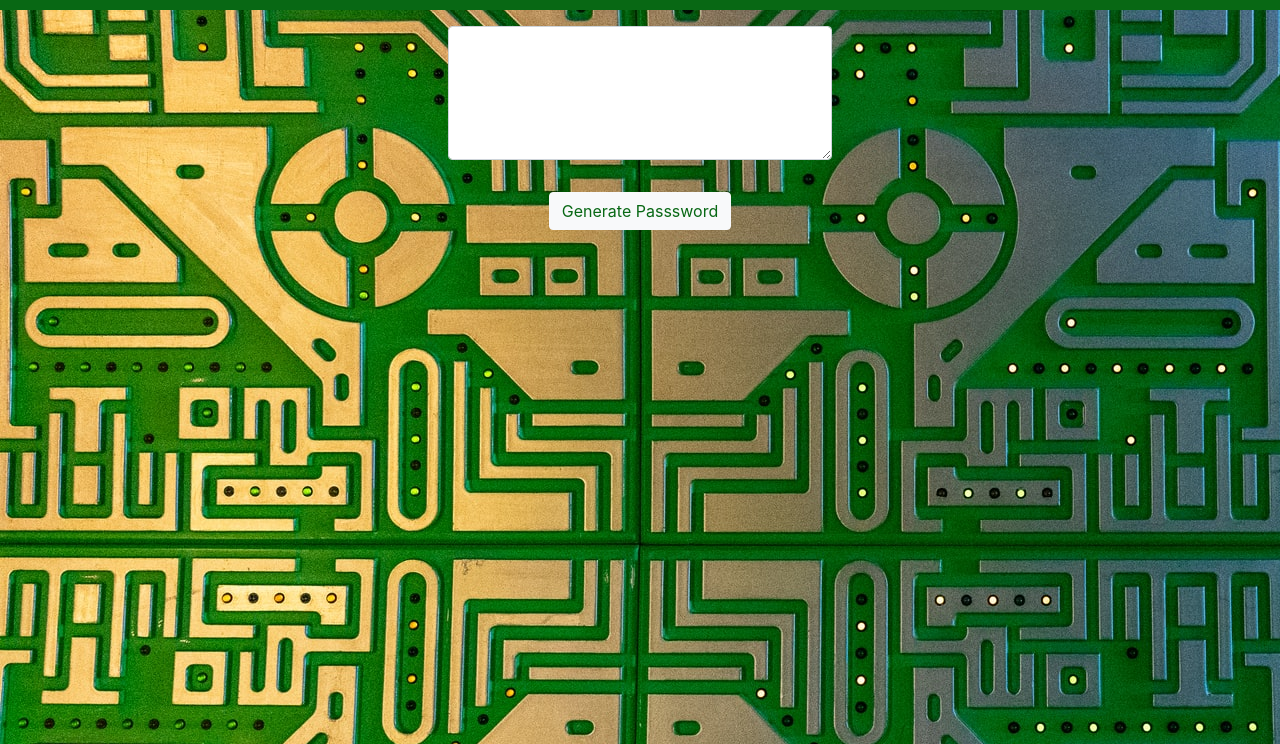
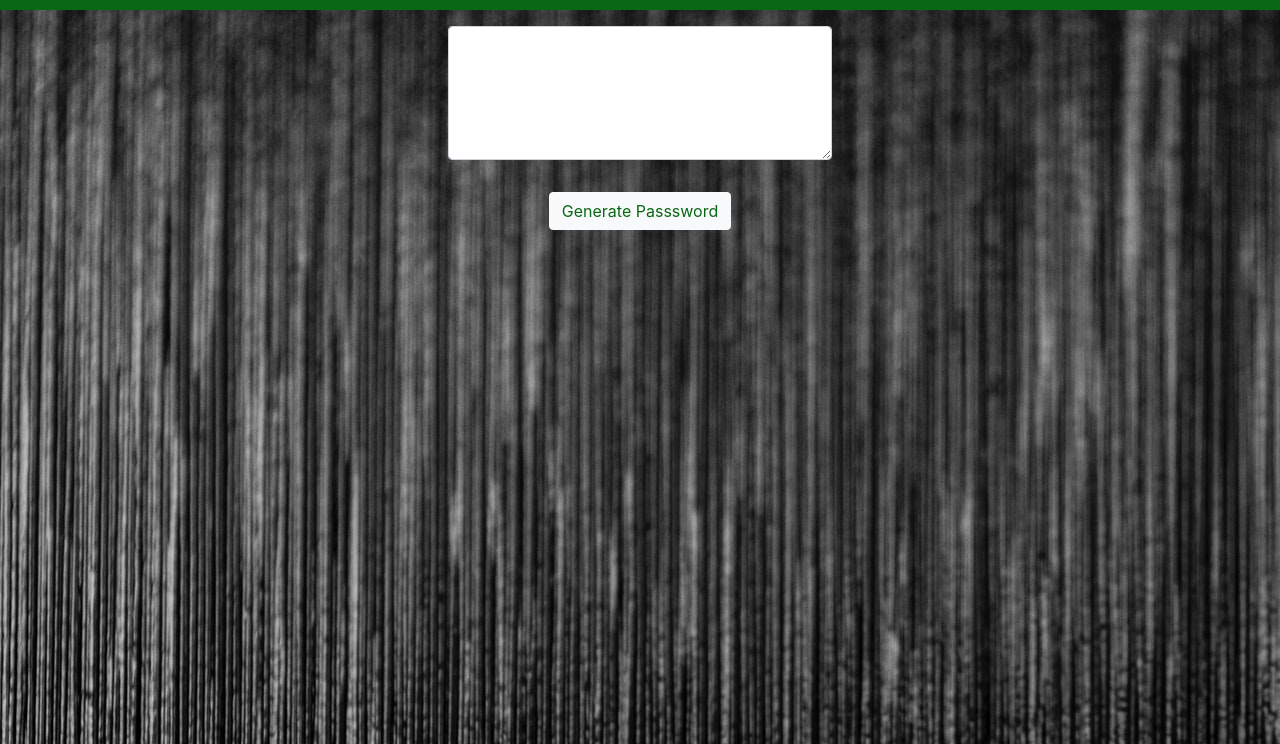
Before and after one commit to JonDnv/PasswordGenerator, a plain HTML site: page index.html in a window 1280 px wide. Shown: the part 56-800 px from the top of the page. Drawn offline with nearby package versions, Linux system fonts and the light colour scheme.

Commit message:
Changed Backgroun

```diff
--- a/assets/styles.css
+++ b/assets/styles.css
@@ -1,5 +1,5 @@
 body {
-  background-image: url(./circuitboard.jpg);
+  background-image: url(./isaac-quesada-vovoWG_IIJQ-unsplash.jpg);
 }
 
 .title-container {
```
Also changed, not shown: index.html (+1 -1 lines), assets/circuitboard.jpg (deleted), assets/isaac-quesada-vovoWG_IIJQ-unsplash.jpg (added), 1 other file.
